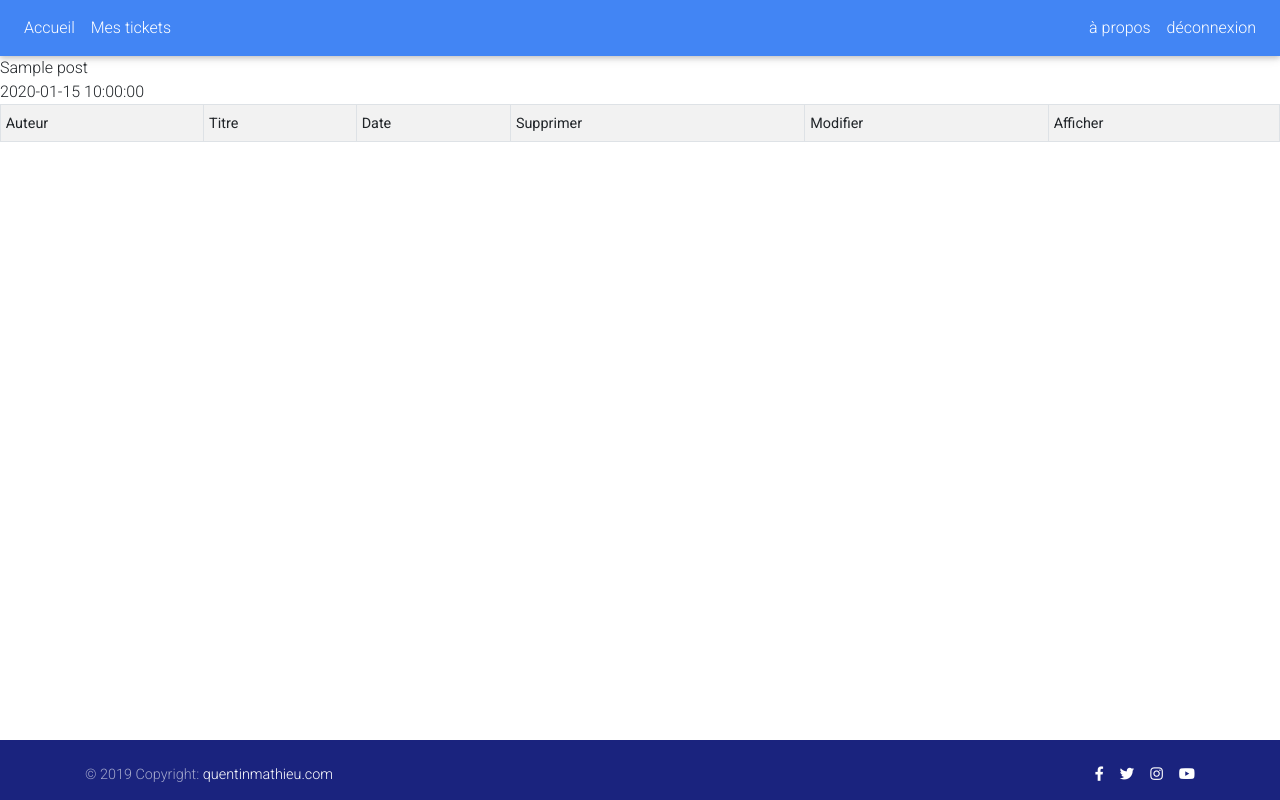
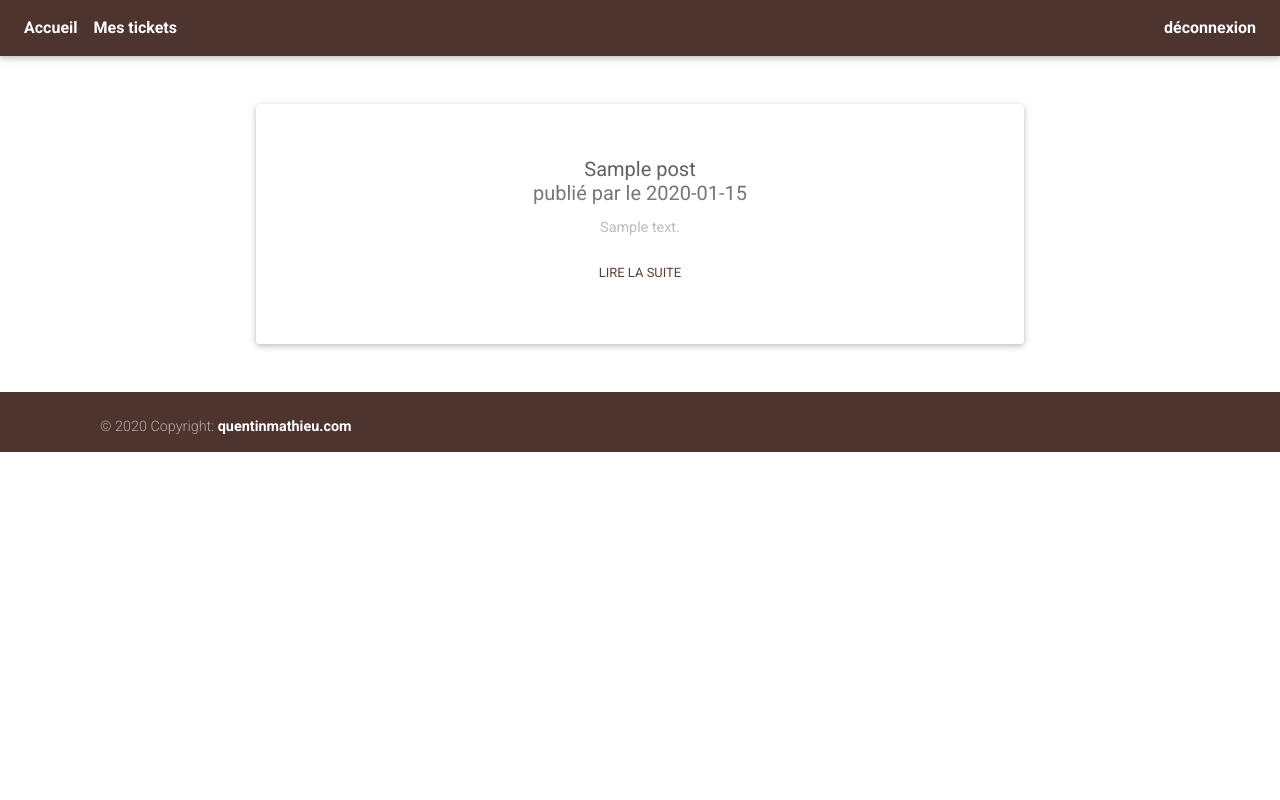
Before and after one commit to quentinmathieu/Projet4, a PHP site: page /index.php?route=public in a window 1280 px wide. Run offline with PHP 8.4, Linux system fonts and the light colour scheme; the visitor is signed in with stand-in values (Sample User, id 1); tables that the repository leaves empty or names only in its code hold one stand-in row (values such as "Sample post"); lists and menus that the app fills with data are empty; some libraries are stand-ins or nearby versions.

Commit message:
front added

```diff
--- a/content/MDB/css/style.css
+++ b/content/MDB/css/style.css
@@ -4,10 +4,117 @@
 }
 
 .footer {
-    position: absolute;
+    /*position: absolute;*/
     bottom: 0;
     width: 100%;
     height: 60px;
     background: #000000;
     color: #FFFFFF;
 }
+
+.row {
+    display: -ms-flexbox;
+    display: flex;
+    -ms-flex-wrap: wrap;
+    flex-wrap: wrap;
+    margin-right: 0px;
+    margin-left: 0px;
+    width: 100%;
+}
+
+#btn-newPost {
+    margin: 0px 0px 30px 15px;
+}
+
+.table td {
+    overflow-wrap: break-word;
+}
+
+h2 {
+    margin: 30px;
+}
+
+p {
+    overflow-wrap: break-word;
+}
+
+.media-body {
+    padding: 1%;
+}
+
+.comment {
+    border-width: 2px;
+    background-color: rgb(225, 225, 225);
+}
+
+.contentTabComments {
+    white-space: nowrap;
+    text-overflow: Ellipsis;
+    overflow: hidden;
+    max-width: 1px;
+}
+
+.card-text {
+    height: 20%;
+}
+
+.card-body {
+    height: 30%;
+    padding-top: 5;
+}
+
+.card {
+    height: 30%;
+    padding-top: 5;
+}
+
+.card-body:after {
+    content: '';
+    position: absolute;
+    left: 0;
+    top: 0;
+    width: 100%;
+    height: 100%;
+    display: inline-block;
+    background: linear-gradient(transparent, white);
+}
+
+.lireLaSuite {
+    width: 12em;
+    margin: auto;
+    margin-top: 5%;
+    background-color: rgba(255, 255, 255, 50);
+    color: #5d4037;
+}
+
+.pagination .page-item.active .page-link {
+    background-color: #795548
+}
+
+th {
+    background-color: #6d4c41;
+    color: white;
+}
+
+a {
+    color: #795548;
+    font-weight: bold;
+}
+
+a:hover {
+    color: #5d4037;
+    font-weight: bold;
+}
+
+.fas {
+    color: #5d4037;
+}
+
+.tableIcons {
+    text-align: center;
+    width: 1%;
+}
+
+.mt-0 {
+    color: #795548;
+}
--- a/controllers/backController.php
+++ b/controllers/backController.php
@@ -96,4 +96,9 @@
     $newcomment->checkComment($_GET['deleteId'], $_GET['check']);
     header('Location: ' . $_SERVER['HTTP_REFERER']);
   }
+
+  public function blog()
+  {
+    require_once("views/index.php");
+  }
 }
--- a/index.php
+++ b/index.php
@@ -28,6 +28,7 @@
   <!-- MDBootstrap Datatables  -->
   <link href="content/MDB/css/addons/datatables.min.css" rel="stylesheet">
 
+  <!-- perso  -->
   <link href="content/MDB/css/style.css" rel="stylesheet">
 </head>
 <?php
--- a/models/post.php
+++ b/models/post.php
@@ -97,10 +97,13 @@
     {
         $this->_posts = [];
         $this->_sql = "SELECT
+
                 post.id,
                 post.title,
+                post.content,
                 adminuser.username as adminUser,
                 post.date
+
             FROM
                 post
             lEFT JOIN
--- a/router/router.php
+++ b/router/router.php
@@ -54,13 +54,17 @@
                     case 'checkComment':
                         $backController->checkComment();
                     break;
+                    case 'blog':
+                        $backController->blog();
+                    break;
                     default:
                     echo 'page inconnue';
 
                 }
 
             } else {
-                //require '';
+                $backController = new backController($this->_dbh);
+                $backController->blog();
             }
         } catch (Exception $e) {
             echo 'Erreur';
--- a/views/accueil.php
+++ b/views/accueil.php
@@ -9,7 +9,7 @@
 
 
 ?>
-<a href="index.php?route=newPost"><button type="button" class="btn  btn-primary ">Créer un nouveau post</button></a>
+<a href="index.php?route=newPost"><button type="button" id="btn-newPost" class="btn  btn-brown ">Créer un nouveau post</button></a>
 
 
 
--- a/views/footer.php
+++ b/views/footer.php
@@ -1,4 +1,4 @@
-<footer class="page-footer font-small indigo darken-4 py-4 footer">
+<footer class="page-footer font-small brown darken-3 py-4 footer">
 
 
 <div class="container">
@@ -6,27 +6,12 @@
     <div class="row">
       <div class="col-md-6 d-flex justify-content-start">
         <!-- Copyright -->
-        <div class="footer-copyright text-center bg-transparent">© 2019 Copyright:
+        <div class="footer-copyright text-center bg-transparent">© 2020 Copyright:
           <a href="https://www.quentinmathieu.com/">quentinmathieu.com</a>
         </div>
         <!-- Copyright -->
       </div>
-      <div class="col-md-6 d-flex justify-content-end">
-        <ul class="list-unstyled d-flex mb-0">
-          <li>
-          	<a class="mr-3" role="button"><i class="fab fa-facebook-f"></i></a>
-          </li>
-          <li>
-          	<a class="mr-3" role="button"><i class="fab fa-twitter"></i></a>
-          </li>
-          <li>
-          	<a class="mr-3" role="button"><i class="fab fa-instagram"></i></a>
-          </li>
-          <li>
-          	<a class="" role="button"><i class="fab fa-youtube"></i></a>
-          </li>
-        </ul>
-      </div>
+
     </div>
 
   </div>
--- a/views/header.php
+++ b/views/header.php
@@ -1,5 +1,5 @@
 <!--Navbar-->
-<nav class="navbar navbar-expand-lg navbar-dark primary-color">
+<nav class="navbar navbar-expand-lg navbar-dark brown darken-3">
 
   <!-- Navbar brand
   <a class="navbar-brand" href="#">Blog</a>-->
@@ -35,10 +35,7 @@
     <!-- Links -->
 
     <ul class="navbar-nav m-y=0">
-      <li class="nav-item ">
-        <a class="nav-link" href="">à propos
-        </a>
-      </li>
+
       <?php
       if (session_status() == PHP_SESSION_NONE) {
 
--- a/views/index.php
+++ b/views/index.php
@@ -8,28 +8,27 @@
 
 ?>
 
+
 <body>
-<table id="tablePost" class="table table-striped table-bordered table-sm" class ="table-responsive" cellspacing="0" width="90%">
-    <tr class="table-first-line">
-      <th>Auteur</th>
-      <th>Titre</th>
-      <th>Date</th>
-      <th>Supprimer</th>
-      <th>Modifier</th>
-      <th>Afficher</th>
-    </tr>
+<div id="index"  >
+
     <?php
     foreach ($newpost->_posts as $newpost->_post) {
-      echo '
-                                <div>' . $newpost->_post["title"] . '</div>
-                                <div>' . $newpost->_post["date"] . '</div>
+      echo '<div class = "card text-center my-5 py-5 z-depth-1 mb3"  style="width: 60%; margin : auto; max height: 50px; overflow : hidden">
+        <div class="card-body">
+          <h5 class="card-title">' . $newpost->_post["title"] . ' </br>
+          publié par ' . $newpost->_post["adminUser"] . '
+          le ' . substr($newpost->_post["date"], 0,10) . '</h5>
+          <p class="card-text">' . $newpost->_post["content"] . '</p>
 
-                            ';
+        </div>
+        <a href="index.php?route=viewPost&idPost=' . $newpost->_post["id"] . '"  class="lireLaSuite btn btn-link" >Lire la suite</a>
+     </div>' ;
     }
     ?>
 
 
-  </table>
+  </div>
 </body>
 <?php
 require_once('views/scripts.php');
--- a/views/scripts.php
+++ b/views/scripts.php
@@ -8,7 +8,3 @@
   <script type="text/javascript" src="content/MDB/js/mdb.min.js"></script>
   <!-- MDBootstrap Datatables  -->
 <script type="text/javascript" src="content/MDB/js/addons/datatables.min.js"></script>
-<script> $(document).ready(function () {
-  $("#tablePost").DataTable();
-  $('.dataTables_length').addClass('bs-select');
-}); </script>
```
Also changed, not shown: views/articles.php (+40 -8 lines), views/commentToCheck.php (+54 -13 lines), views/viewPost.php (+32 -31 lines).
